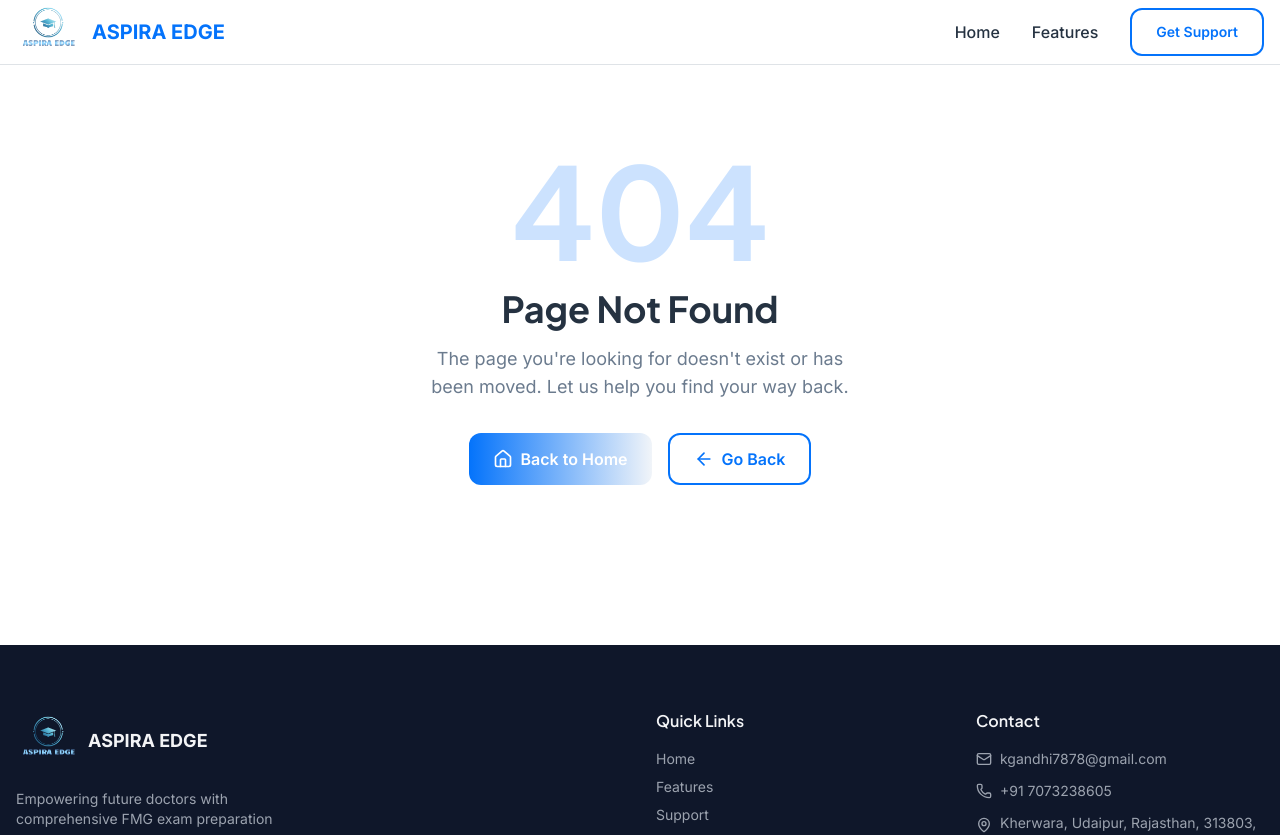
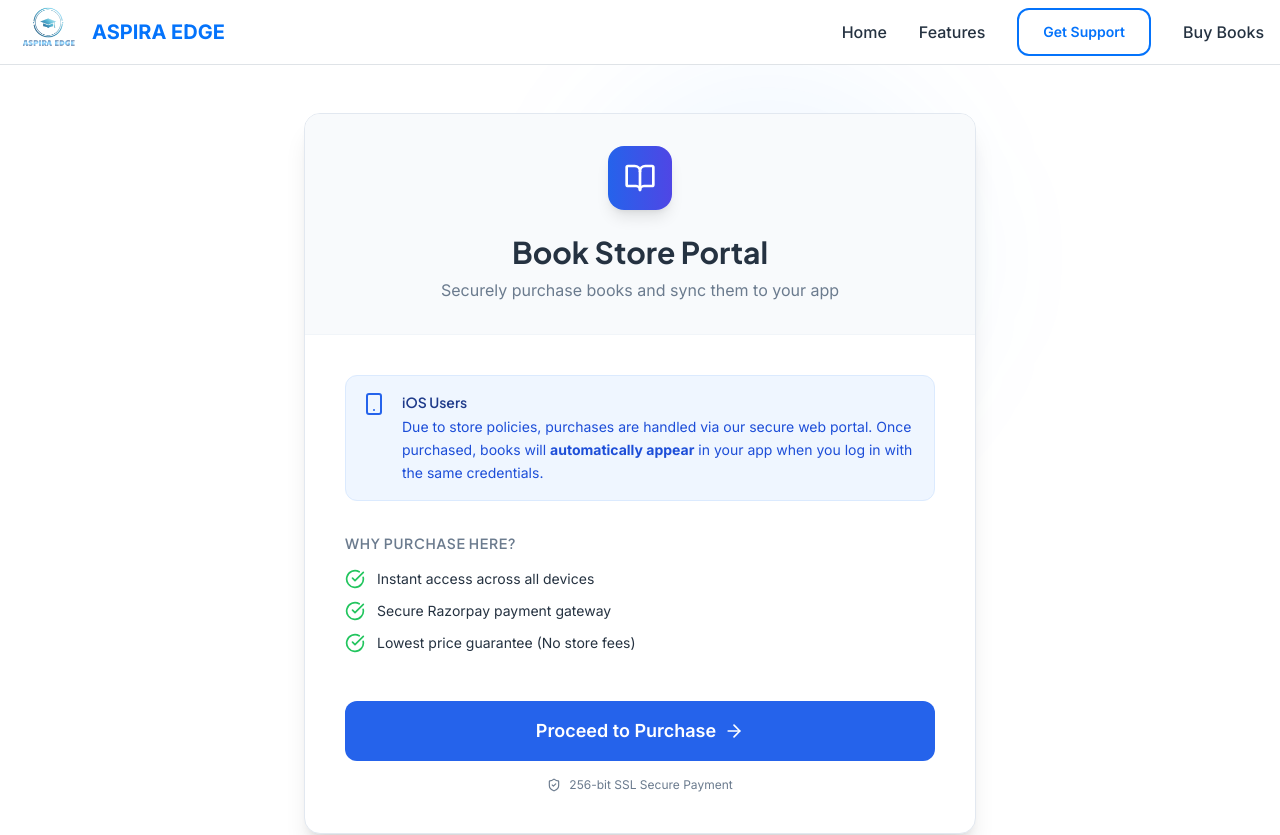
Before and after one commit to keyus-gandhi/FMGE_Website, a React (Vite) app: page /purchase in a window 1280 px wide. Shown: the top 835 px of the page. Built offline with nearby package versions, Linux system fonts and the light colour scheme.

Commit message:
added purchace page

```diff
--- a/App.tsx
+++ b/App.tsx
@@ -12,6 +12,7 @@ import Support from "./pages/Support";
 import Privacy from "./pages/Privacy";
 import Terms from "./pages/Terms";
 import NotFound from "./pages/NotFound";
+import PurchaseBook from "./pages/PurchaseBook";
 
 const queryClient = new QueryClient();
 
@@ -39,6 +40,16 @@ export default function App() {
                 </Layout>
               }
             />
+
+            <Route
+              path="/purchase"
+              element={
+                <Layout>
+                  <PurchaseBook />
+                </Layout>
+              }
+            />
+
             <Route
               path="/support"
               element={
@@ -63,6 +74,7 @@ export default function App() {
                 </Layout>
               }
             />
+
             <Route
               path="*"
               element={
--- a/components/Footer.tsx
+++ b/components/Footer.tsx
@@ -26,7 +26,7 @@ export default function Footer() {
               <p className="text-xs text-gray-500 font-semibold">Download Our App</p>
               <div className="flex gap-3">
                 <a
-                  href="https://apps.apple.com/app/aspiraedge"
+                  href="https://apps.apple.com/in/app/aspira-edge/id6755354949"
                   target="_blank"
                   rel="noopener noreferrer"
                   className="inline-flex items-center gap-2 px-3 py-2 bg-slate-800 hover:bg-slate-700 rounded-lg transition-colors text-xs text-gray-300"
--- a/components/Header.tsx
+++ b/components/Header.tsx
@@ -38,6 +38,13 @@ export default function Header() {
           >
             Get Support
           </Link>
+
+          <Link
+          to="/purchase"
+  className="text-foreground hover:text-primary transition-colors font-medium"
+>
+  Buy Books
+</Link>
         </div>
 
         {/* Mobile Menu Button */}
--- a/pages/Index.tsx
+++ b/pages/Index.tsx
@@ -1,9 +1,21 @@
-import { CheckCircle, BookOpen, Zap, Users, Award, Stethoscope, Smartphone, Image, Layers, MessagesSquare } from "lucide-react";
+import {
+  CheckCircle,
+  BookOpen,
+  Zap,
+  Users,
+  Award,
+  Stethoscope,
+  Smartphone,
+  Image,
+  Layers,
+  MessagesSquare,
+  ShoppingBag, // Added
+  ArrowRight   // Added
+} from "lucide-react";
 import { Link } from "react-router-dom";
 import { useState } from "react";
 import FeatureCard from "@/components/FeatureCard";
 import FeatureModal from "@/components/FeatureModal";
-// 1. IMPORT THE NEW MODAL
 import DownloadAppModal from "@/components/DownloadAppModal";
 
 const FEATURES = [
@@ -218,13 +230,10 @@ const FEATURES = [
 
 export default function Index() {
   const [selectedFeature, setSelectedFeature] = useState<(typeof FEATURES)[0] | null>(null);
-
-  // 2. ADD NEW STATE FOR THE DOWNLOAD MODAL
   const [isDownloadModalOpen, setIsDownloadModalOpen] = useState(false);
   const [downloadUrl, setDownloadUrl] = useState("");
 
-  // 3. CREATE A HANDLER FUNCTION
-  const handleDownloadClick = (url) => {
+  const handleDownloadClick = (url: string) => {
     setDownloadUrl(url);
     setIsDownloadModalOpen(true);
   };
@@ -300,6 +309,52 @@ export default function Index() {
                 Get Support
               </Link>
             </div>
+
+            {/* NEW: Small Link for Purchase under buttons */}
+            <div className="mt-6 animate-slide-up" style={{ animationDelay: "300ms" }}>
+              <Link
+                to="/purchase"
+                className="inline-flex items-center gap-1.5 text-sm text-muted-foreground hover:text-primary transition-colors border-b border-transparent hover:border-primary/50"
+              >
+                <ShoppingBag size={14} />
+                Looking to buy books? Visit our Web Store
+              </Link>
+            </div>
+          </div>
+        </div>
+      </section>
+
+      {/* NEW: Premium Store Banner */}
+      <section className="bg-primary text-primary-foreground py-8 md:py-10 relative overflow-hidden">
+        {/* Decorative background circle */}
+        <div className="absolute top-0 right-0 w-64 h-64 bg-white/10 rounded-full blur-3xl -mr-16 -mt-16 pointer-events-none"></div>
+
+        <div className="container px-4">
+          <div className="flex flex-col md:flex-row items-center justify-between gap-6 relative z-10">
+
+            <div className="flex items-start gap-5">
+              <div className="hidden sm:flex h-12 w-12 shrink-0 items-center justify-center rounded-xl bg-white/20 backdrop-blur-sm">
+                <ShoppingBag size={24} className="text-white" />
+              </div>
+              <div className="text-center md:text-left">
+                <h3 className="text-xl font-bold mb-1">
+                  Want to purchase Premium Books?
+                </h3>
+                <p className="text-primary-foreground/80 max-w-xl text-sm md:text-base">
+                  Due to app store policies, all book purchases must be made via our secure web portal.
+                  Purchases sync automatically to your iOS app.
+                </p>
+              </div>
+            </div>
+
+            <Link
+              to="/purchase"
+              className="group flex items-center gap-2 bg-white text-primary hover:bg-slate-100 font-bold py-3 px-6 rounded-xl transition-all shadow-lg hover:shadow-xl active:scale-95 whitespace-nowrap"
+            >
+              Buy Books Now
+              <ArrowRight size={18} className="group-hover:translate-x-1 transition-transform" />
+            </Link>
+
           </div>
         </div>
       </section>
@@ -452,11 +507,10 @@ export default function Index() {
                 className="flex flex-col sm:flex-row gap-4 justify-center items-stretch sm:items-center max-w-lg mx-auto animate-slide-up"
                 style={{ animationDelay: "300ms" }}
               >
-                {/* 4. MODIFIED APP STORE BUTTON */}
+                {/* APP STORE BUTTON */}
                 <button
                   type="button"
-                  disabled={true} // Disable the button for now
-                  onClick={() => handleDownloadClick('https://apps.apple.com')}
+                  onClick={() => handleDownloadClick('https://apps.apple.com/in/app/aspira-edge/id6755354949')}
                   className="group flex items-center justify-start gap-3 px-5 py-4 rounded-xl bg-foreground hover:bg-foreground/90 text-background transition-all duration-300 hover:scale-[1.02] hover:shadow-lg active:scale-[0.98] border-2 border-foreground w-full sm:w-auto"
                 >
                   <svg
@@ -470,11 +524,10 @@ export default function Index() {
                   <div className="flex flex-col items-start leading-tight">
                     <span className="text-[11px] opacity-80 font-medium">Download on the</span>
                     <span className="text-lg font-semibold -mt-0.5">App Store</span>
-                    <span className="text-lg font-semibold -mt-0.5">Coming Soon ...</span>
                   </div>
                 </button>
 
-                {/* 4. MODIFIED GOOGLE PLAY BUTTON */}
+                {/* GOOGLE PLAY BUTTON */}
                 <button
                   type="button"
                   onClick={() => handleDownloadClick('https://drive.google.com/file/d/1apNQQWxyP3Ux3UiXhPhmtoTRggED55he/view?usp=drivesdk')}
@@ -523,7 +576,7 @@ export default function Index() {
         </div>
       </section>
 
-      {/* 5. RENDER BOTH MODALS */}
+      {/* Feature Modals */}
       <FeatureModal
         isOpen={!!selectedFeature}
         onClose={() => setSelectedFeature(null)}
--- /dev/null
+++ b/pages/PurchaseBook.tsx
@@ -0,0 +1,96 @@
+import { ShieldCheck, BookOpen, Smartphone, ArrowRight, CheckCircle } from "lucide-react";
+
+export default function PurchaseBook() {
+  // The link you provided
+  const PURCHASE_URL = "https://api.aspiraedge.com/api/purchasebook";
+
+  return (
+    <div className="relative w-full h-full min-h-[80vh] flex items-center justify-center overflow-hidden py-12">
+
+      {/* Background Effects */}
+      <div className="absolute inset-0 -z-10">
+        <div className="absolute top-0 right-1/4 w-96 h-96 bg-primary/5 rounded-full blur-3xl"></div>
+        <div className="absolute bottom-0 left-1/4 w-96 h-96 bg-secondary/5 rounded-full blur-3xl"></div>
+      </div>
+
+      <div className="container px-4">
+        <div className="max-w-2xl mx-auto">
+          <div className="bg-white dark:bg-slate-900 rounded-2xl shadow-xl border border-slate-200 dark:border-slate-800 overflow-hidden">
+
+            {/* Card Header */}
+            <div className="bg-slate-50 dark:bg-slate-800/50 p-8 text-center border-b border-slate-100 dark:border-slate-800">
+              <div className="inline-flex items-center justify-center w-16 h-16 rounded-2xl bg-gradient-to-r from-blue-600 to-indigo-600 mb-6 shadow-lg">
+                <BookOpen size={32} className="text-white" />
+              </div>
+              <h1 className="text-3xl font-bold mb-2">Book Store Portal</h1>
+              <p className="text-muted-foreground">
+                Securely purchase books and sync them to your app
+              </p>
+            </div>
+
+            {/* Card Body */}
+            <div className="p-8 md:p-10 space-y-8">
+
+              {/* Info Alert for iOS Users */}
+              <div className="bg-blue-50 dark:bg-blue-900/20 border border-blue-100 dark:border-blue-800 rounded-xl p-4 flex gap-4">
+                <div className="flex-shrink-0 text-blue-600 dark:text-blue-400">
+                  <Smartphone size={24} />
+                </div>
+                <div>
+                  <h3 className="font-semibold text-blue-900 dark:text-blue-100 text-sm mb-1">
+                    iOS Users
+                  </h3>
+                  <p className="text-sm text-blue-700 dark:text-blue-300 leading-relaxed">
+                    Due to store policies, purchases are handled via our secure web portal.
+                    Once purchased, books will <strong>automatically appear</strong> in your app when you log in with the same credentials.
+                  </p>
+                </div>
+              </div>
+
+              {/* Benefits List */}
+              <div className="space-y-4">
+                <h4 className="font-semibold text-sm uppercase tracking-wider text-muted-foreground mb-4">
+                  Why purchase here?
+                </h4>
+                <ul className="space-y-3">
+                  <li className="flex items-center gap-3">
+                    <CheckCircle size={20} className="text-green-500" />
+                    <span className="text-sm">Instant access across all devices</span>
+                  </li>
+                  <li className="flex items-center gap-3">
+                    <CheckCircle size={20} className="text-green-500" />
+                    <span className="text-sm">Secure Razorpay payment gateway</span>
+                  </li>
+                  <li className="flex items-center gap-3">
+                    <CheckCircle size={20} className="text-green-500" />
+                    <span className="text-sm">Lowest price guarantee (No store fees)</span>
+                  </li>
+                </ul>
+              </div>
+
+              {/* Action Button */}
+              <div className="pt-4">
+                <a
+                  href={PURCHASE_URL}
+                  // Using target="_blank" is often better for payment gateways so they don't lose the main tab
+                  target="_blank"
+                  rel="noopener noreferrer"
+                  className="w-full flex items-center justify-center gap-2 py-4 rounded-xl bg-blue-600 hover:bg-blue-700 text-white font-semibold text-lg transition-all duration-300 hover:shadow-lg group"
+                >
+                  <span>Proceed to Purchase</span>
+                  <ArrowRight size={20} className="group-hover:translate-x-1 transition-transform" />
+                </a>
+
+                <div className="mt-4 flex items-center justify-center gap-2 text-xs text-muted-foreground">
+                  <ShieldCheck size={14} />
+                  <span>256-bit SSL Secure Payment</span>
+                </div>
+              </div>
+
+            </div>
+          </div>
+        </div>
+      </div>
+    </div>
+  );
+}
```
